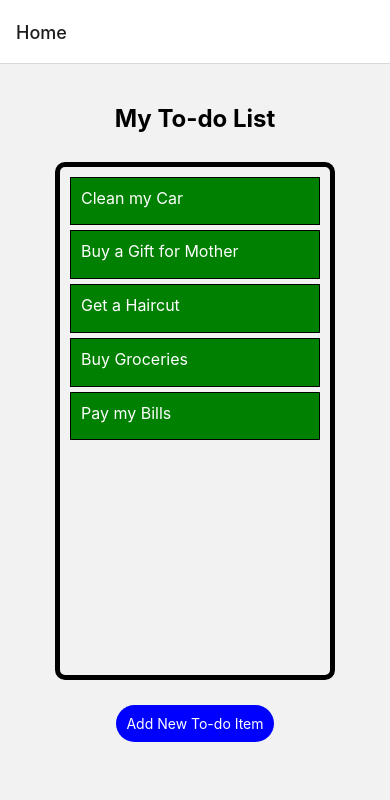
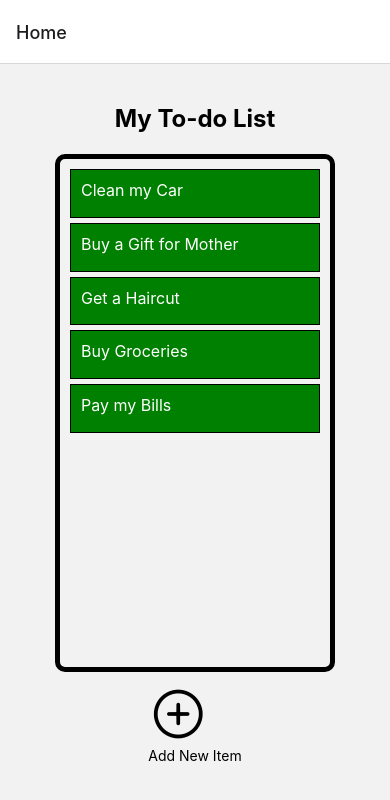
Before and after one commit to MasonDunbar/3701ICT-Assignment-1, a React Native app in the folder milestone-two/: screen /Home in a window 390 px wide. Shown: the top 800 px of the page. Built offline with nearby package versions, Linux system fonts and the light colour scheme.

Commit message:
Milestone 2 - Added Icon to button, fixed navigation

```diff
--- /dev/null
+++ b/milestone-two/src/components/IconButton.js
@@ -0,0 +1,20 @@
+import { View, Text, StyleSheet, Pressable } from "react-native";
+import { Ionicons } from "@expo/vector-icons";
+
+const navToNewItem = () => navigation.navigate('NewItem')
+export const IconButton = ({
+    name,
+    label,
+    fun = () => {
+        console.log("Clicked");
+    },
+}) => {
+    return (
+        <Pressable onPress={fun}>
+            <View>
+                <Ionicons name={name} color="Black" size={60}/>
+                <Text>{label}</Text>
+            </View>
+        </Pressable>
+    );
+};
--- a/milestone-two/src/screens/Home.js
+++ b/milestone-two/src/screens/Home.js
@@ -1,5 +1,6 @@
 import { StatusBar } from 'expo-status-bar';
 import { StyleSheet, Text, View } from 'react-native';
+import { IconButton } from "../components/IconButton";
 
 export default  function Home({ navigation }) {
     const navToNewItem = () => navigation.navigate('NewItem')
@@ -13,7 +14,7 @@ export default  function Home({ navigation }) {
                     <Text style={styles.item}>Buy Groceries</Text>
                     <Text style={styles.item}>Pay my Bills</Text>
             </View>
-            <Text style={styles.button} onPress={navToNewItem}>Add New To-do Item</Text>
+            <IconButton name="add-circle-outline" label="Add New Item" fun={navToNewItem}/>
             <StatusBar style="auto" />
         </View>
     );
```
Also changed, not shown: milestone-two/package.json (+6 -5 lines), 1 other file (tests, documents, lock files or other folders).
